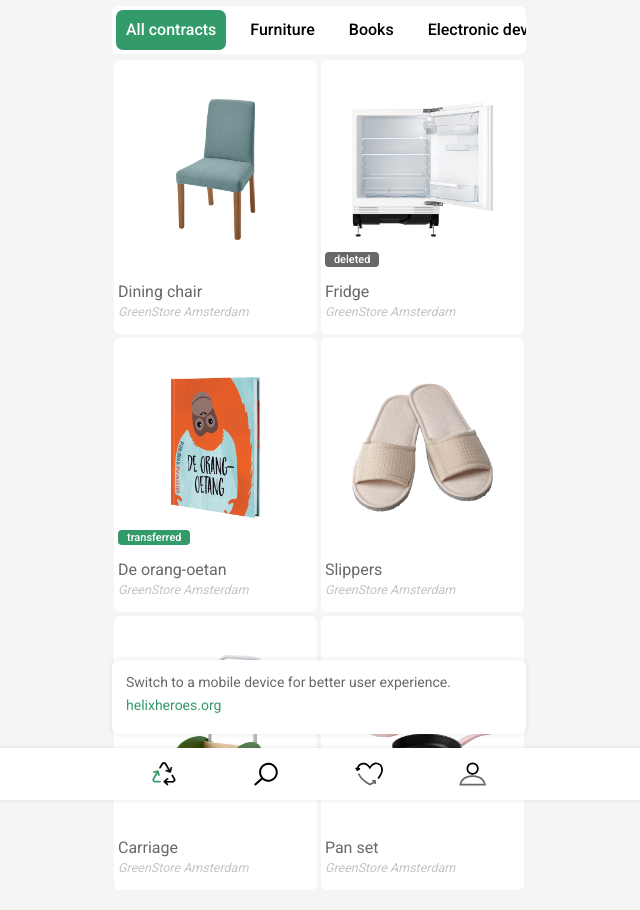
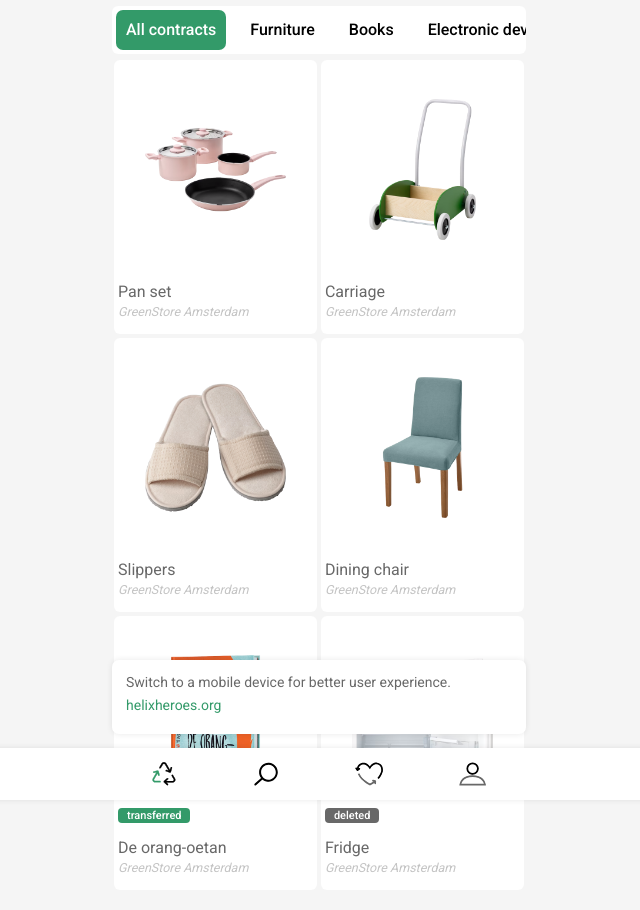
Before and after one commit to louweal/helix, a Nuxt app: page / in a window 1280 px wide. Shown: the top 910 px of the page, without its empty margins (321-961 px from the left). Built offline with nearby package versions, Linux system fonts and the light colour scheme; a web font is replaced by a local one.

Commit message:
fix search on android + sort contracts

```diff
--- a/components/Cards/AccountCard.vue
+++ b/components/Cards/AccountCard.vue
@@ -85,7 +85,7 @@ export default {
     },
 
     signIn() {
-      console.log("todo update store");
+      // console.log("todo update store");
 
       this.$router.push({
         path: "/",
@@ -93,12 +93,12 @@ export default {
     },
 
     toggleList() {
-      console.log("togglel list");
+      // console.log("togglel list");
       this.listActive = !this.listActive;
     },
 
     selectAccount() {
-      console.log("selected!");
+      // console.log("selected!");
       this.name = "hello";
       // this.listActive = !this.listActive;
     },
--- a/components/Layout/Footer.vue
+++ b/components/Layout/Footer.vue
@@ -59,7 +59,6 @@ export default {
       return link === this.$route.path;
     },
     showAllContracts() {
-      console.log("sohw all!");
       this.$store.commit("setCurrentCategory", "all");
     },
   },
--- a/components/SearchBar.vue
+++ b/components/SearchBar.vue
@@ -1,18 +1,16 @@
 <template>
-  <!-- <div class="container container--wide"> -->
   <div class="search-bar">
-    <form>
     <input
+      id="searchbar"
+      autocomplete="off"
+      required
       type="text"
       placeholder="find your items"
-        v-model="q"
+      @input="(e) => (q = e.target.value)"
       v-on:keyup="onSubmit"
     />
-      <!-- <input type="submit" value="search" /> -->
     <icon icon="search" size="lg" />
-    </form>
   </div>
-  <!-- </div> -->
 </template>
 
 <script>
--- a/pages/index.vue
+++ b/pages/index.vue
@@ -20,18 +20,18 @@
 import contracts from "./../data/contracts.json";
 
 export default {
-  //   transition: "home",
-
-  contracts: contracts, //.sort((a, b) => (a.ID > b.ID ? 1 : -1)),
-
+  contracts: contracts,
   computed: {
     selectedContracts() {
+      let sortedContracts = this.$options.contracts.sort((a, b) =>
+        a.state > b.state ? 1 : -1
+      );
       let selected = this.$store.state.currentCategory;
       // console.log(selected);
       if (selected === "all") {
-        return this.$options.contracts;
+        return sortedContracts;
       } else {
-        return this.$options.contracts.filter(
+        return sortedContracts.filter(
           (c) => c.category === this.$store.state.currentCategory
         );
       }
--- a/pages/search.vue
+++ b/pages/search.vue
@@ -35,8 +35,8 @@ export default {
     ...mapGetters("contracts", ["getContracts"]),
 
     contracts() {
-      console.log("conputed contracts");
-      console.log(this.getContracts());
+      // console.log("conputed contracts");
+      // console.log(this.getContracts());
       return this.getContracts();
     },
 
--- a/store/contracts.js
+++ b/store/contracts.js
@@ -11,10 +11,10 @@ export const mutations = {
 
 export const actions = {
   async GET_LIST({ commit }) {
-    console.log("get list");
+    // console.log("get list");
 
     var json = require('~/data/contracts.json');
-    console.log(json);
+    // console.log(json);
 
     commit('SET_CONTRACTS', {
       data: json
```
Lines whose indentation alone changed are shown as unchanged.
